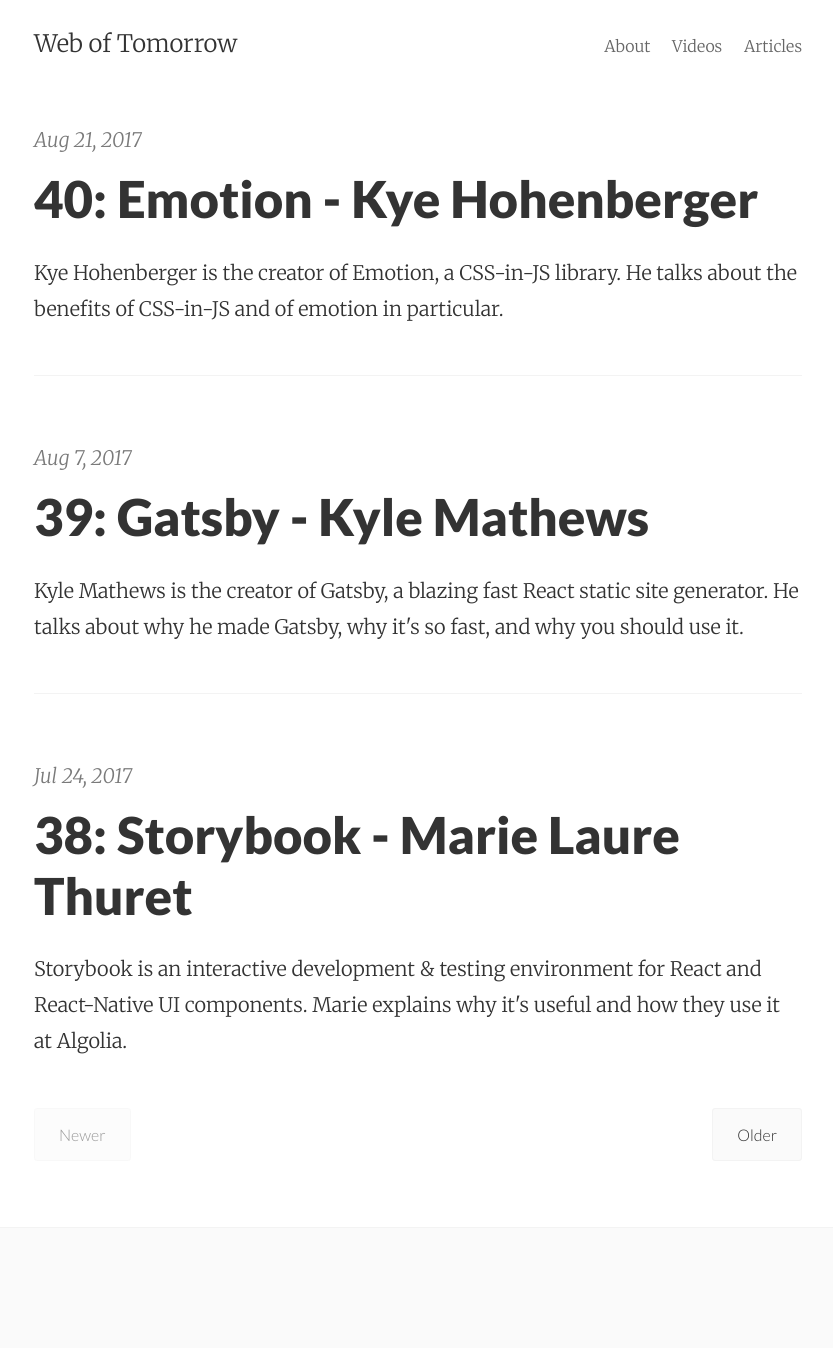
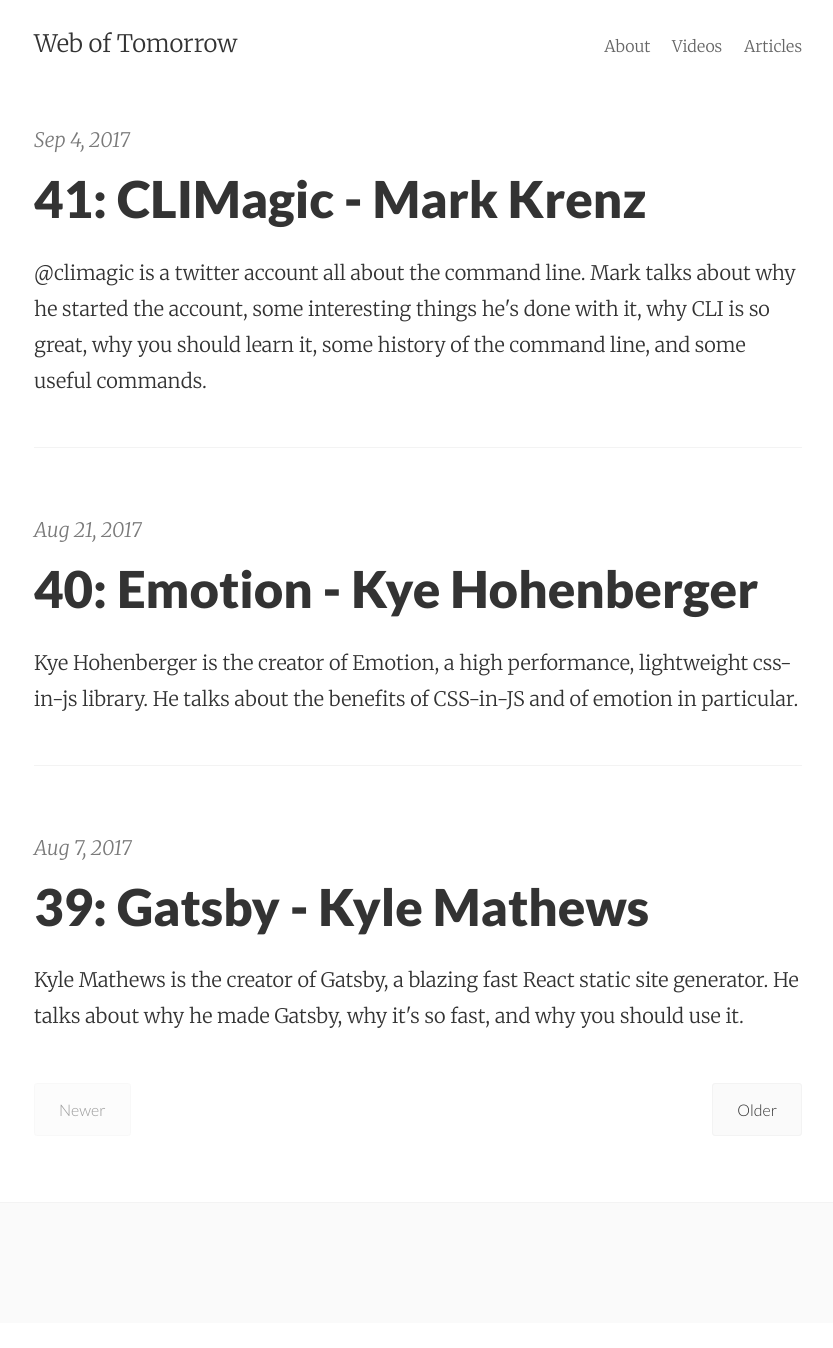
Before and after one commit to agarrharr/weboftomorrowpodcast.com, a Jekyll site: the page built from index.html, in a window 1280 px wide. Shown: the whole page, without its empty margins (222-1055 px from the left). Built offline with Jekyll 4.4.1, drawn with Linux system fonts in a browser that asks for light colours; the list of posts is cut into pages by our own code; after the commit the page ends 1323 px from its top, so only the background shows below that.

Commit message:
Add episode 41

```diff
--- a/_posts/2017-08-21-emotion-kye-hohenberger.md
+++ b/_posts/2017-08-21-emotion-kye-hohenberger.md
@@ -1,11 +1,12 @@
 ---
 layout: post
 title: "40: Emotion - Kye Hohenberger"
-summary: "Kye Hohenberger is the creator of Emotion, a CSS-in-JS library. He talks about the benefits of CSS-in-JS and of emotion in particular."
+summary: "Kye Hohenberger is the creator of Emotion, a high performance, lightweight css-in-js library. He talks about the benefits of CSS-in-JS and of emotion in particular."
 link: https://s3.amazonaws.com/weboftomorrow/2017-08-21-40.mp3
 size: 33545092
 length: '00:48:15'
 permalink: /40
+guest: "kye-hohenberger"
 ---
 
 - [Kye's Tweet](https://twitter.com/tkh44/status/887412117456003076)
--- /dev/null
+++ b/_posts/2017-09-04-climagic-mark-krenz.md
@@ -0,0 +1,19 @@
+---
+layout: post
+title: "41: CLIMagic - Mark Krenz"
+summary: "@climagic is a twitter account all about the command line. Mark talks about why he started the account, some interesting things he's done with it, why CLI is so great, why you should learn it, some history of the command line, and some useful commands."
+link: https://s3.amazonaws.com/weboftomorrow/2017-09-04-41.mp3
+size: 33545092
+length: '00:48:15'
+permalink: /41
+guest: "mark-krenz"
+---
+
+- [climagic on Twitter](https://twitter.com/climagic)
+- [climagic on YouTube](https://www.youtube.com/user/climagic)
+- [climagic website](http://climagic.org/)
+
+<blockquote>
+<p>Once you understand the language, you're not limited or constricted by what another person's vision is for what you can do with your computer. Your terminal window becomes a portal into the heart of your system that lets you do what you want.</p>
+<cite>Mark Krenz</cite>
+</blockquote>
```
